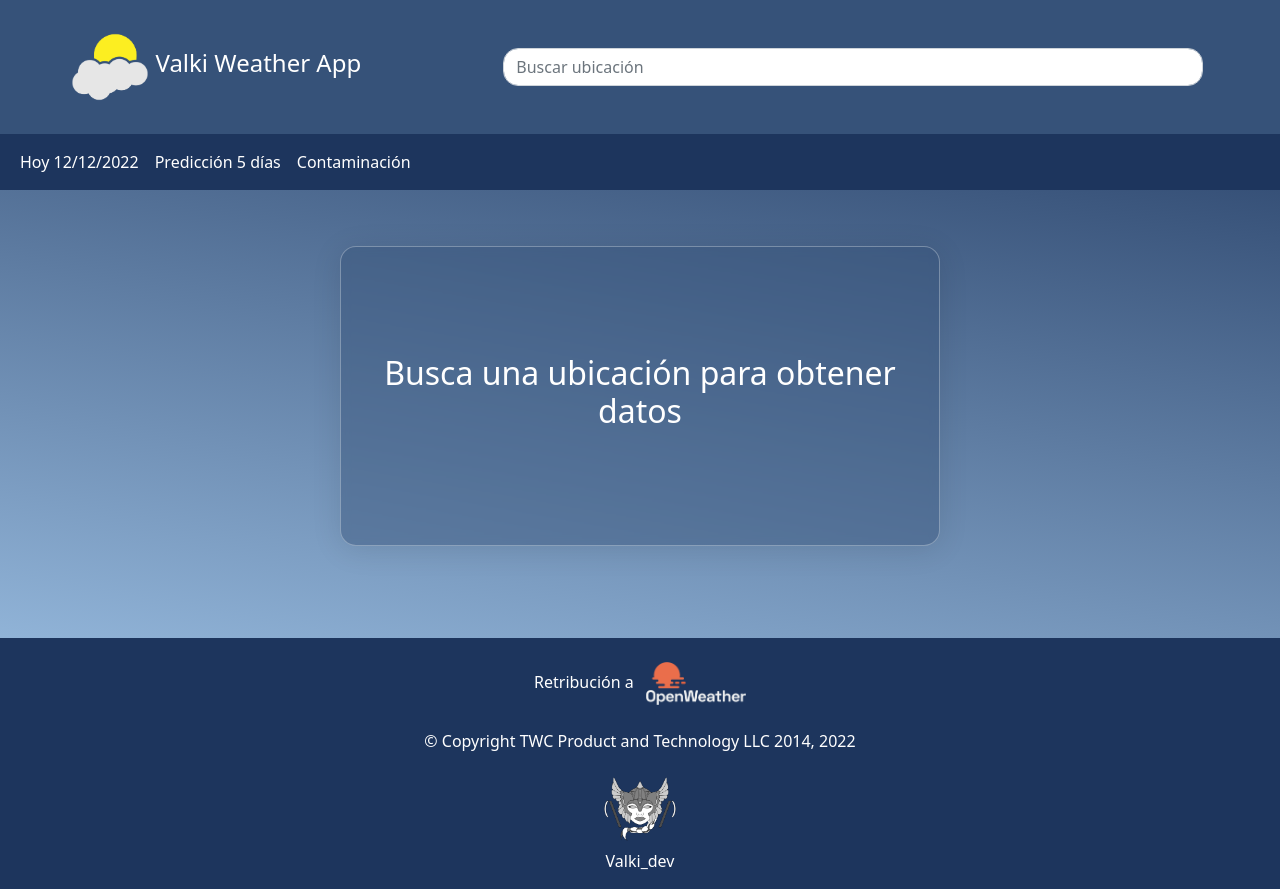
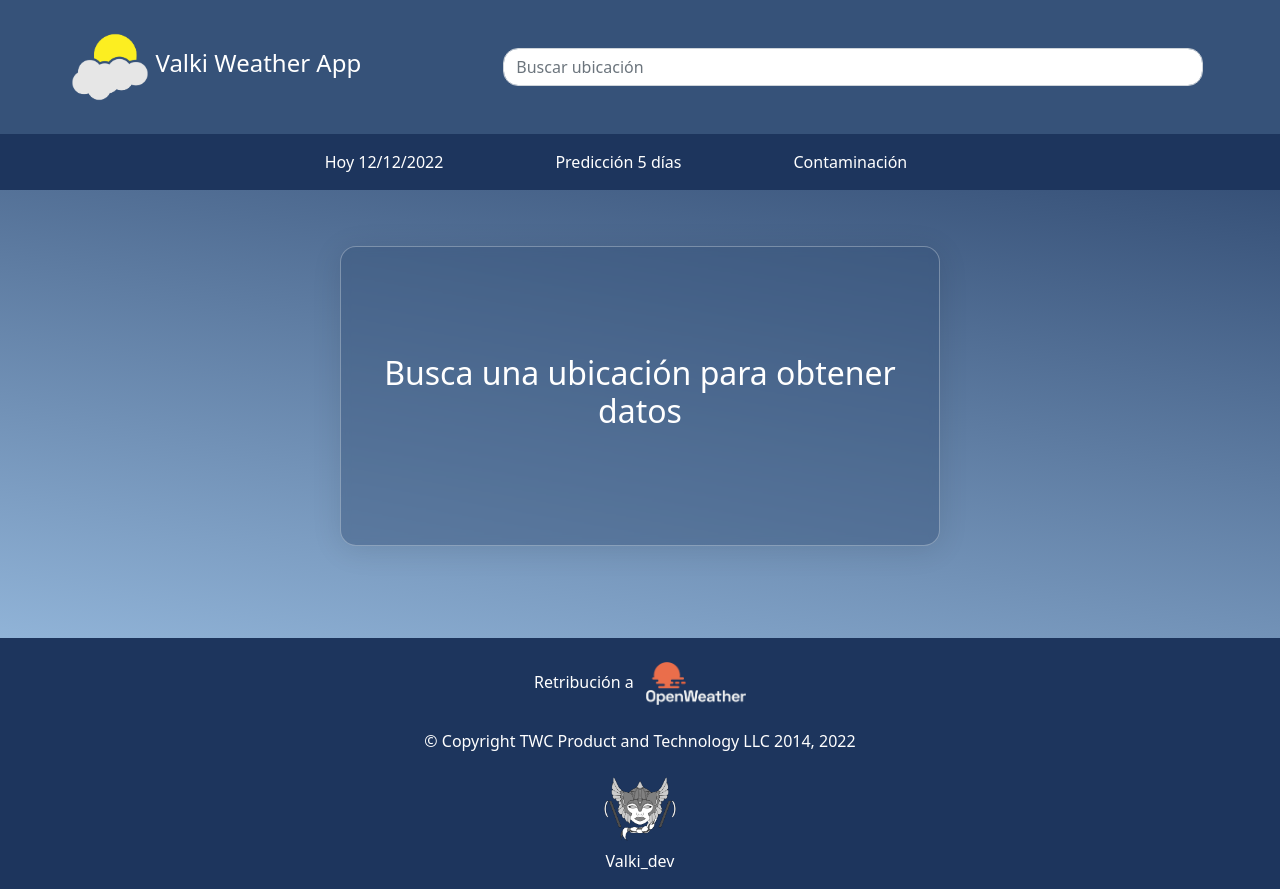
Before and after one commit to Valki-dev/Weather_App, an Angular app: page /contaminacion in a window 1280 px wide. Built offline with nearby package versions, Linux system fonts and the light colour scheme.

Commit message:
últimos retoques

```diff
--- a/src/app/service/weather.service.ts
+++ b/src/app/service/weather.service.ts
@@ -91,8 +91,6 @@ export class WeatherService {
       return this.httpClient.get<Tiempo>(`${this.searchCityEndpoint}${this.api_key}&q=${search}&lang=sp`);
 
     }
-    // return this.httpClient.get<Tiempo>(``);
-
 
   getFiveDaysForecast() {
     return this.httpClient.get<FiveDaysForecast>(`${this.fiveDaysForecastEndpoint}?lat=${this.cityFound.coord.lat}&lon=${this.cityFound.coord.lon}&appid=${this.api_key}`);
--- a/src/app/shared/footer/footer.component.html
+++ b/src/app/shared/footer/footer.component.html
@@ -7,7 +7,7 @@
             <p>© Copyright TWC Product and Technology LLC 2014, 2022</p>
         </div>
         <div class="col-12 col-lg-12 d-flex flex-column justify-content-center">
-            <a class="text-center" href=""><img src="../../../assets/VIKINGA VAKANA FINAL-03.png" alt="Logo no disponible" width="80px"></a>
+            <a class="text-center" href="https://github.com/Valki-dev" target="_blank"><img src="../../../assets/VIKINGA VAKANA FINAL-03.png" alt="Logo no disponible" width="80px"></a>
             <p class="text-center">Valki_dev</p>
         </div>
     </div>
--- a/src/app/shared/header/header.component.ts
+++ b/src/app/shared/header/header.component.ts
@@ -1,5 +1,4 @@
 import { Component, OnInit } from '@angular/core';
-import { WeatherService } from '../../service/weather.service';
 
 @Component({
   selector: 'app-header',
--- a/src/app/shared/navbar/navbar.component.css
+++ b/src/app/shared/navbar/navbar.component.css
@@ -1,7 +1,12 @@
 a {
     color: white;
 }
-a:hover{color: white; font-weight: bold;}
+a:hover{color: white; font-weight: bold; background-color: rgb(25, 44, 76) !important; border-radius: 5px;}
+
+a:visited {
+    color: white;
+}
+
 
 .navbar {
     background-color: rgb(29, 53, 93) !important;
--- a/src/app/shared/navbar/navbar.component.html
+++ b/src/app/shared/navbar/navbar.component.html
@@ -1,31 +1,22 @@
 <div class="row">
-    <!-- <div class="col-12 col-lg-12"> -->
     <nav class="navbar navbar-expand-lg bg-light">
         <div class="container-fluid">
             <button class="navbar-toggler" type="button" data-bs-toggle="collapse" data-bs-target="#navbarNav" aria-controls="navbarNav" aria-expanded="false" aria-label="Toggle navigation">
                 <span class="navbar-toggler-icon"></span>
             </button>
-                <div class="collapse navbar-collapse" id="navbarNav">
-                    <ul class="navbar-nav">
+            <div class="collapse navbar-collapse d-flex justify-content-center" id="navbarNav">
+                <ul class="navbar-nav d-flex justify-content-around">
                     <li class="nav-item">
-                            <a class="nav-link" routerLink="">Hoy {{currentDay}}</a>
+                        <a class="nav-link me-5" routerLink="">Hoy {{currentDay}}</a>
                     </li>
                     <li class="nav-item">
-                            <a class="nav-link" routerLink="/pronostico-semanal">Predicción 5 días</a>
+                        <a class="nav-link me-5 ms-5" routerLink="/pronostico-semanal">Predicción 5 días</a>
                     </li>
                     <li class="nav-item">
-                            <a class="nav-link" routerLink="/contaminacion">Contaminación</a>
+                        <a class="nav-link me-5 ms-5" routerLink="/contaminacion">Contaminación</a>
                     </li>
                 </ul>
             </div>
         </div>
     </nav>
-    <!-- </div> -->
-    <!-- <nav class="navbar navbar-expand-lg bg-light" #menu>
-        <div class="collapse navbar-collapse d-flex justify-content-around" id="navbarNav">
-            <a class="nav-link" routerLink="">Hoy {{currentDay}}</a>
-            <a class="nav-link" routerLink="/pronostico-semanal">Predicción 5 días</a>
-            <a class="nav-link" routerLink="/contaminacion">Contaminación</a>
 </div>
-    </nav> -->
-</div>
--- a/src/app/shared/navbar/navbar.component.ts
+++ b/src/app/shared/navbar/navbar.component.ts
@@ -9,15 +9,6 @@ export class NavbarComponent {
 
   constructor() { }
 
-  @ViewChild("menu") menu?: ElementRef<HTMLDivElement>
-
   currentDay: string = new Date().toLocaleDateString();
 
-  sendWeatherDescription(weatherDescription: string) {
-    console.log('ENTRA',weatherDescription);
-    if (weatherDescription === 'Clouds') {
-      this.menu?.nativeElement.classList.add("nublado");
-    }
-  }
-
 }
--- a/src/app/weather/contaminacion/contaminacion.component.ts
+++ b/src/app/weather/contaminacion/contaminacion.component.ts
@@ -41,11 +41,4 @@ export class ContaminacionComponent{
     return this.service.isLoading;
   }
 
-  changeStyles(airQuality: string) {
-    switch (airQuality) {
-      case "Bueno":
-        airQuality
-    }
-  }
-
 }
--- a/src/app/weather/pronostico-semanal/pronostico-semanal.component.ts
+++ b/src/app/weather/pronostico-semanal/pronostico-semanal.component.ts
@@ -53,7 +53,6 @@ export class PronosticoSemanalComponent {
     return this.service.isLoading;
   }
 
-
   private getData() {
     this.firstDayForecast = [];
     this.secondDayForecast = [];
@@ -89,7 +88,6 @@ export class PronosticoSemanalComponent {
       }
     });
 
-    const currentTemps = this.currentDayForecast.map( day =>  day.main.temp)
     const firstTemps = this.firstDayForecast.map( day =>  day.main.temp)
     this.maxFirstTemp = Math.max(...firstTemps);
     this.minFirstTemp = Math.min(...firstTemps);
--- a/src/index.html
+++ b/src/index.html
@@ -5,6 +5,7 @@
   <title>PracticaAmpliacionTiempo</title>
   <base href="/">
   <meta name="viewport" content="width=device-width, initial-scale=1">
+
   <link rel="icon" type="image/x-icon" href="favicon.ico">
 </head>
 <body>
```
Lines whose indentation alone changed are shown as unchanged.
